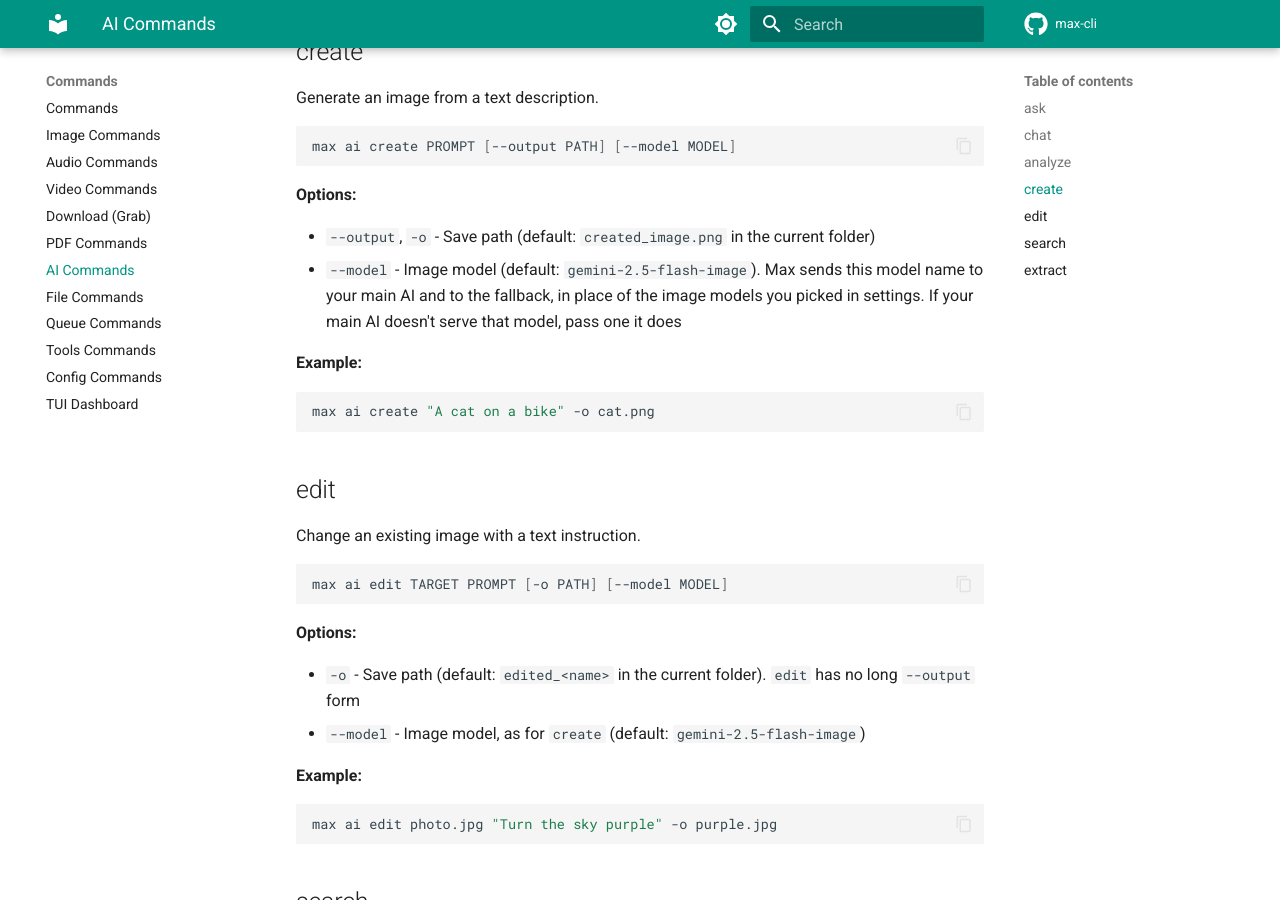
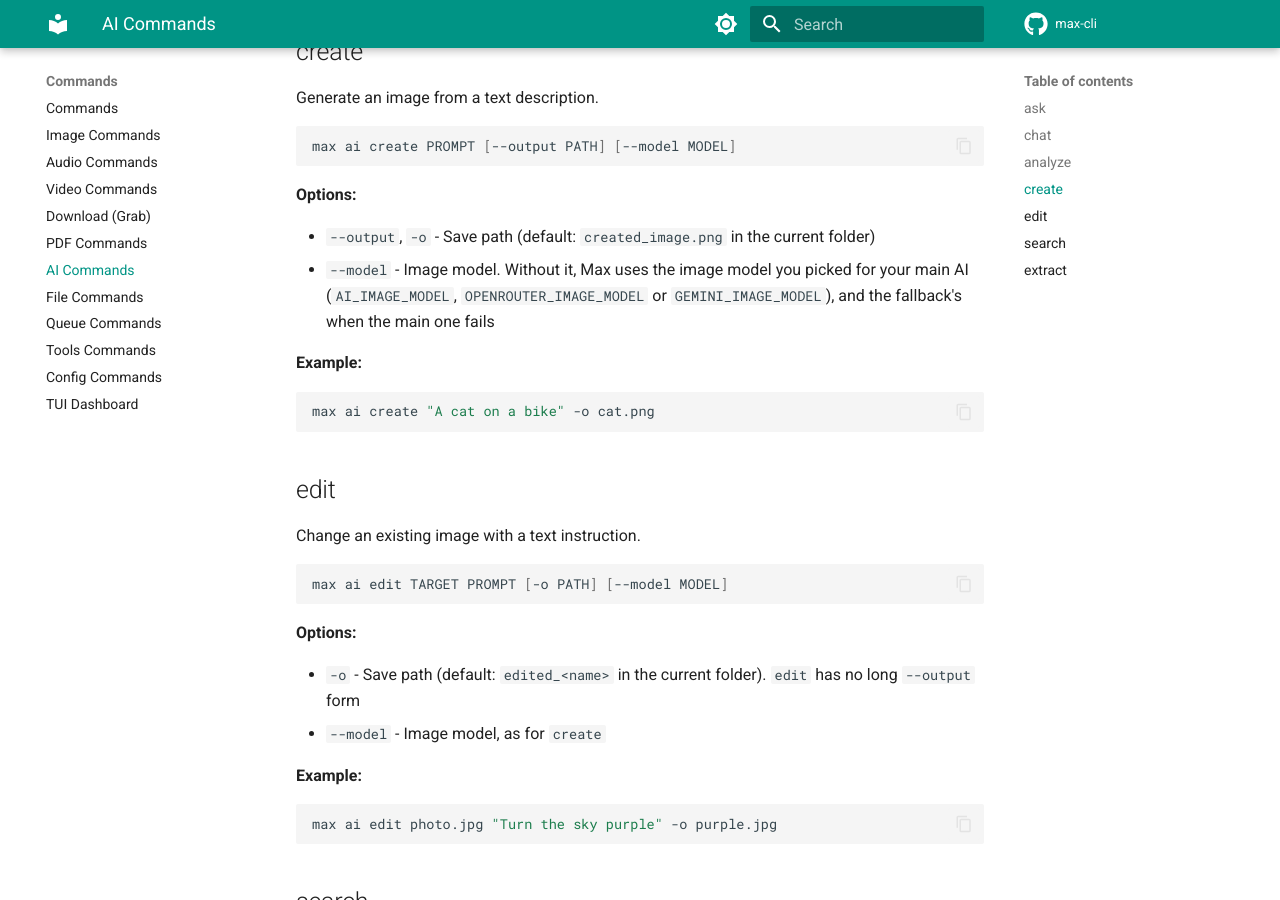
Before and after one commit to Abubakr-Alsheikh/max-cli, an MkDocs documentation site: the page built from docs/commands/ai.md, in a window 1280 px wide and 900 px high, scrolled down 3625 px. Built offline with MkDocs 1.6.1 and Material for MkDocs 9.7.7, drawn with Linux system fonts in a browser that asks for light colours; comment, search, counter and statistics services are not loaded.

Commit message:
fix(ai): create and edit use the image models picked in settings
--model defaulted to gemini-2.5-flash-image, which went to every provider
in place of AI_IMAGE_MODEL, OPENROUTER_IMAGE_MODEL or GEMINI_IMAGE_MODEL.
With OpenAI as the main AI, create and edit failed unless you passed
--model. It now defaults to none, so the settings decide.

Co-Authored-By: Claude <noreply@anthropic.com>

```diff
--- a/docs/commands/ai.md
+++ b/docs/commands/ai.md
@@ -111,7 +111,7 @@ max ai create PROMPT [--output PATH] [--model MODEL]
 **Options:**
 
 - `--output`, `-o` - Save path (default: `created_image.png` in the current folder)
-- `--model` - Image model (default: `gemini-2.5-flash-image`). Max sends this model name to your main AI and to the fallback, in place of the image models you picked in settings. If your main AI doesn't serve that model, pass one it does
+- `--model` - Image model. Without it, Max uses the image model you picked for your main AI (`AI_IMAGE_MODEL`, `OPENROUTER_IMAGE_MODEL` or `GEMINI_IMAGE_MODEL`), and the fallback's when the main one fails
 
 **Example:**
 
@@ -130,7 +130,7 @@ max ai edit TARGET PROMPT [-o PATH] [--model MODEL]
 **Options:**
 
 - `-o` - Save path (default: `edited_<name>` in the current folder). `edit` has no long `--output` form
-- `--model` - Image model, as for `create` (default: `gemini-2.5-flash-image`)
+- `--model` - Image model, as for `create`
 
 **Example:**
 
```
Also changed, not shown: 2 other files.
